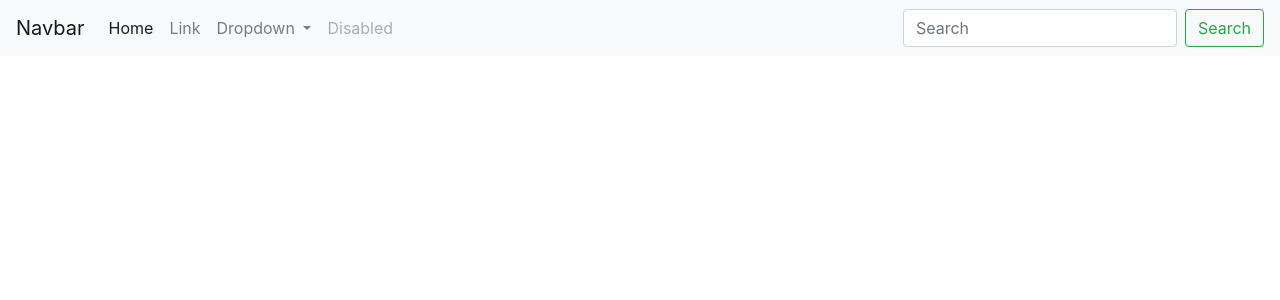
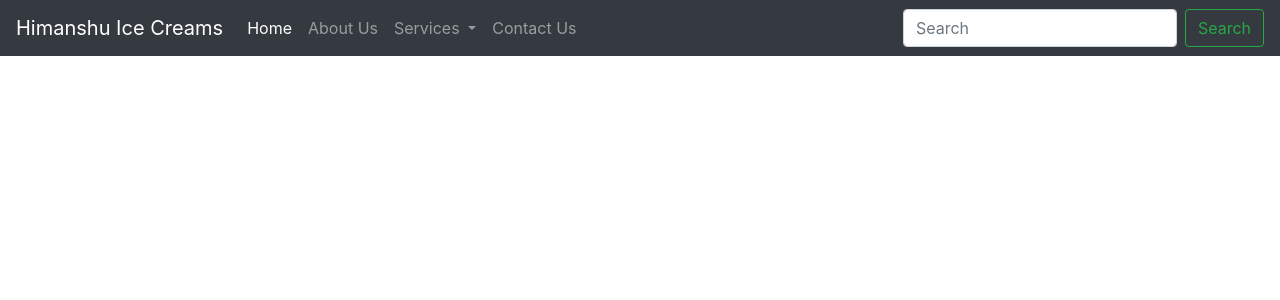
Before and after one commit to tkdhimanshusingh/Django, a Django app: page / in a window 1280 px wide. Shown: the top 300 px of the page. Run offline with Django 4.2, Linux system fonts and the light colour scheme.

Commit message:
getting error in "home" page link '/index' and '/home' aren't working.
getting error in "home" page link '/index' and '/home' both aren't working.
Line: 23.

```diff
--- a/hello/templates/index.html
+++ b/hello/templates/index.html
@@ -8,11 +8,11 @@
     <!-- Bootstrap CSS -->
     <link rel="stylesheet" href="https://cdn.jsdelivr.net/npm/bootstrap@4.4.1/dist/css/bootstrap.min.css" integrity="sha384-Vkoo8x4CGsO3+Hhxv8T/Q5PaXtkKtu6ug5TOeNV6gBiFeWPGFN9MuhOf23Q9Ifjh" crossorigin="anonymous">
 
-    <title>Himanshu IceCreams</title>
+    <title>Himanshu Ice Creams</title>
   </head>
   <body>
-    <nav class="navbar navbar-expand-lg navbar-light bg-light">
-      <a class="navbar-brand" href="#">Navbar</a>
+    <nav class="navbar navbar-expand-lg navbar-dark bg-dark">
+      <a class="navbar-brand" href="#">Himanshu Ice Creams</a>
       <button class="navbar-toggler" type="button" data-toggle="collapse" data-target="#navbarSupportedContent" aria-controls="navbarSupportedContent" aria-expanded="false" aria-label="Toggle navigation">
         <span class="navbar-toggler-icon"></span>
       </button>
@@ -20,25 +20,24 @@
       <div class="collapse navbar-collapse" id="navbarSupportedContent">
         <ul class="navbar-nav mr-auto">
           <li class="nav-item active">
-            <a class="nav-link" href="#">Home <span class="sr-only">(current)</span></a>
+            <a class="nav-link" href="/home">Home <span class="sr-only">(current)</span></a>
           </li>
           <li class="nav-item">
-            <a class="nav-link" href="#">Link</a>
+            <a class="nav-link" href="/about">About Us</a>
           </li>
           <li class="nav-item dropdown">
-            <a class="nav-link dropdown-toggle" href="#" id="navbarDropdown" role="button" data-toggle="dropdown" aria-haspopup="true" aria-expanded="false">
-              Dropdown
+            <a class="nav-link dropdown-toggle" href="/services" id="navbarDropdown" role="button" data-toggle="dropdown" aria-haspopup="true" aria-expanded="false">
+              Services
             </a>
             <div class="dropdown-menu" aria-labelledby="navbarDropdown">
-              <a class="dropdown-item" href="#">Action</a>
-              <a class="dropdown-item" href="#">Another action</a>
+              <a class="dropdown-item" href="/services">Ice Creams</a>
+              <a class="dropdown-item" href="#">Softy</a>
               <div class="dropdown-divider"></div>
-              <a class="dropdown-item" href="#">Something else here</a>
+              <a class="dropdown-item" href="#">Family Pack</a>
             </div>
-          </li>
-          <li class="nav-item">
-            <a class="nav-link disabled" href="#">Disabled</a>
-          </li>
+            <li class="nav-item">
+              <a class="nav-link" href="/contact">Contact Us</a>
+            </li>
         </ul>
         <form class="form-inline my-2 my-lg-0">
           <input class="form-control mr-sm-2" type="search" placeholder="Search" aria-label="Search">
```
